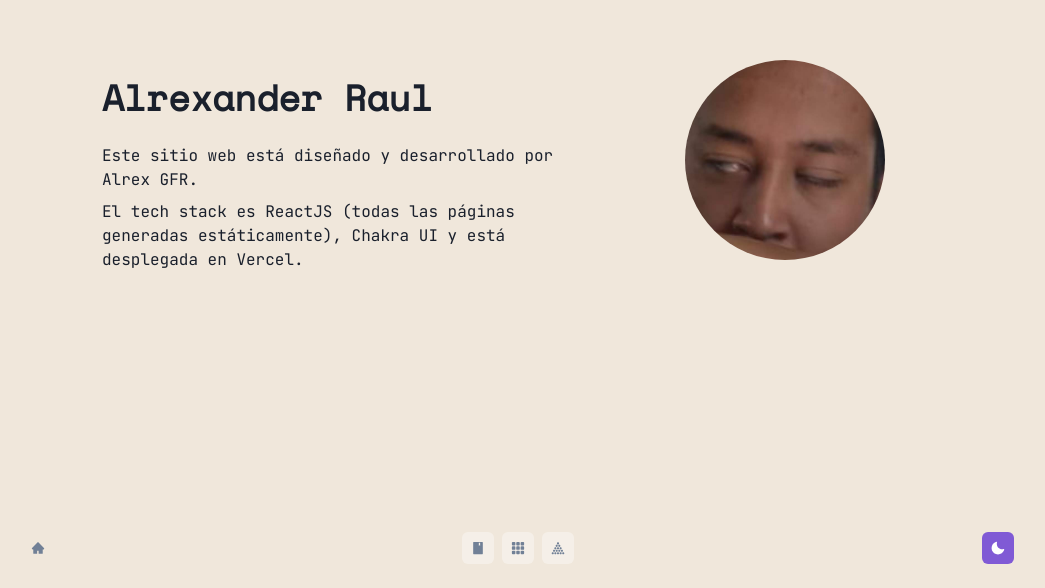
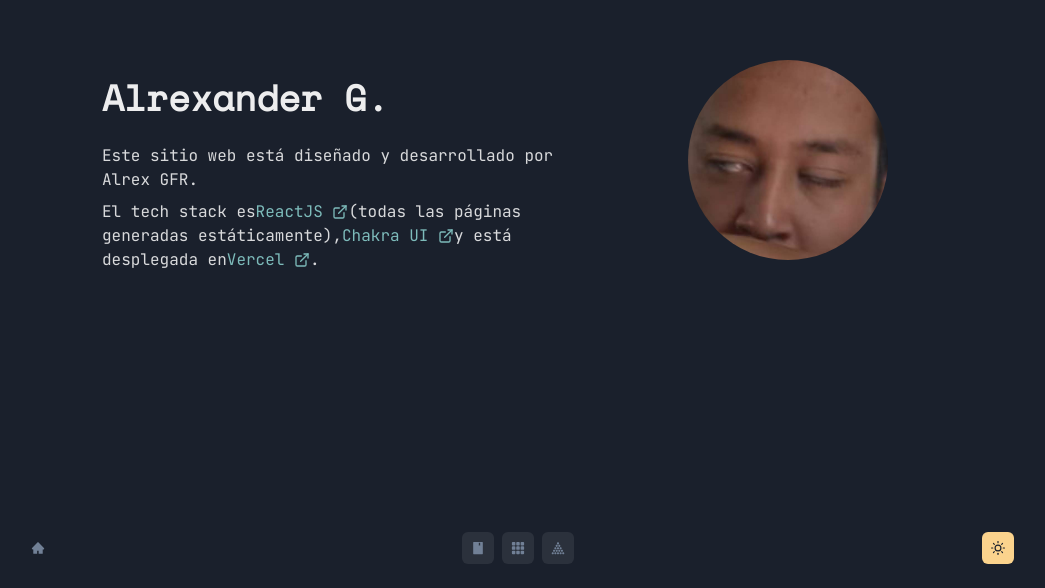
Before and after one commit to 4l3x4nd3r4u1/Mathtastic, a React (Create React App) app: page /about in a window 1280 px wide. Shown: the part 212-800 px from the top of the page, without its empty margins (122-1167 px from the left). Built offline with nearby package versions, Linux system fonts and the light colour scheme.

Commit message:
Add style: about

```diff
--- a/src/pages/about.js
+++ b/src/pages/about.js
@@ -1,5 +1,16 @@
 import { motion } from 'framer-motion';
-import { Flex, Container, VStack, Stack, Heading, Text, Image } from '@chakra-ui/react';
+import { ExternalLinkIcon } from '@chakra-ui/icons'
+import {
+  Flex,
+  Container,
+  VStack,
+  Stack,
+  Heading,
+  Text,
+  Image,
+  useColorModeValue,
+  Link
+} from '@chakra-ui/react';
 
 const MotionContainer = motion(Container);
 const MotionImage = motion(Image);
@@ -10,18 +21,50 @@ const variants = {
   exit: { opacity: 0, x: 0, y: 20 }
 }
 
+const About = () => {
+  const spanColor = useColorModeValue('purple', '#88ccca');
 
-const About = () => {
   return (
     <MotionContainer initial='hidden' animate='enter' exit='exit' variants={variants} transition={{ duration: 0.4, type: 'easeInOut' }}
       maxW='container.lg' h='full'>
       <Flex h='full' align='center'>
         <Stack as='main' align='flex-start' w='full' direction={['column-reverse', 'row']}>
           <VStack pl={[0, 6, 16]} align={['center', 'flex-start']}>
-            <Heading my={4} size='xl'>Alrexander Raul</Heading>
-            <Text textAlign={['center', 'left']}>Este sitio web está diseñado y desarrollado por Alrex GFR.</Text>
-            <Text textAlign={['center', 'left']}>El tech stack es ReactJS (todas las páginas generadas estáticamente),
-              Chakra UI y está desplegada en Vercel.</Text>
+            <Heading my={4} size='xl'>Alrexander G.</Heading>
+            <Text
+              textAlign={['center', 'left']}
+              opacity='0.9'
+            >
+              Este sitio web está diseñado y desarrollado por Alrex GFR.
+            </Text>
+            <Text
+              textAlign={['center', 'left']}
+              opacity='0.9'
+            >
+              El tech stack es
+              <Link
+                color={spanColor}
+                href='https://reactjs.org/'
+                isExternal
+              >
+                ReactJS <ExternalLinkIcon />
+              </Link>
+              (todas las páginas generadas estáticamente),
+              <Link
+                isExternal
+                color={spanColor}
+                href='https://chakra-ui.com/'
+              >
+                Chakra UI <ExternalLinkIcon />
+              </Link>
+              y está desplegada en
+              <Link
+                color={spanColor}
+                isExternal
+                href='https://vercel.com/'
+              >
+                Vercel <ExternalLinkIcon />
+              </Link>.</Text>
           </VStack>
           <VStack w='full'>
             <MotionImage
--- a/src/theme.js
+++ b/src/theme.js
@@ -1,10 +1,10 @@
-import { extendTheme} from '@chakra-ui/react';
+import { extendTheme } from '@chakra-ui/react';
 import { mode } from '@chakra-ui/theme-tools'
 
 const styles = {
   global: props => ({
     body: {
-      bg: mode('#f0e7db', '#202023')(props),
+      bg: mode('#f0e7db', '#1a202c')(props),
     }
   })
 }
@@ -32,7 +32,6 @@ const components = {
 
 const config = {
   initialColorMode: 'dark',
-  useSystemColorMode: true
 }
 
 const theme = extendTheme({
```
